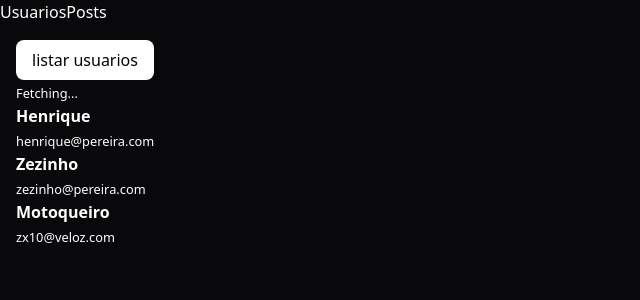
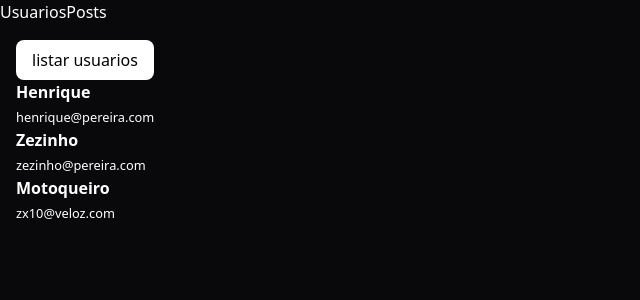
Before and after one commit to projects-for-learning/react-query-fudamentos, a React (Vite) app: page / in a window 1280 px wide. Shown: the top 300 px of the page, without its empty margins (0-640 px from the left). Built offline with nearby package versions, Linux system fonts and the light colour scheme; data requests are answered from the project's data file.

Commit message:
feat: lidando com erros e retentativas

```diff
--- a/src/Users.tsx
+++ b/src/Users.tsx
@@ -13,15 +13,17 @@ export function Users() {
   */
   // const [enabled, setEnabled] = useState(false);
 
-  const { data, isLoading, refetch, isPending, isFetching } = useQuery({
+  const { data, isLoading, refetch, isPending, isFetching, error } = useQuery({
     // enabled: false, estou dizendo para o react-query que essa queryFn mão deve ser executada, para que não execute assim que o componente seja montado
     enabled: true,
     staleTime: 5000,
     gcTime: 5000,
     refetchOnWindowFocus: false,
-    refetchInterval: 1000,
+    retry: 3,
+    // refetchInterval: 1000,
     queryKey: ["users"],
     queryFn: async (): Promise<IUser[]> => {
+      // throw new Error("deu error");
       await sleep();
       const response = await fetch("http://localhost:3000/users");
 
@@ -41,6 +43,7 @@ export function Users() {
       </button>
       {isLoading && <h1>Carregando...</h1>}
       {!isLoading && isFetching && <small>Fetching...</small>}
+      {error && <h1 className="text-red-400">{error.toString()}</h1>}
       {data?.map((user) => (
         <div key={user.id}>
           <strong className="block">{user.name}</strong>
```
